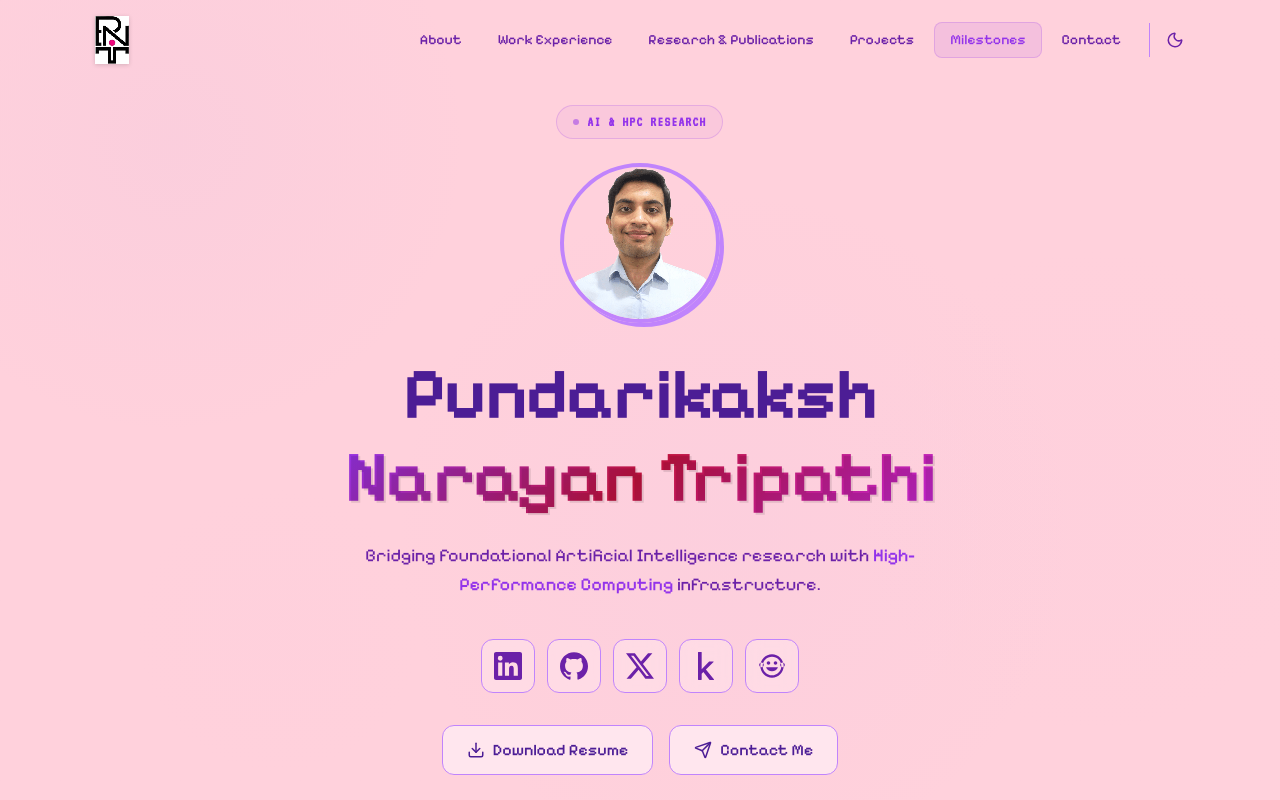
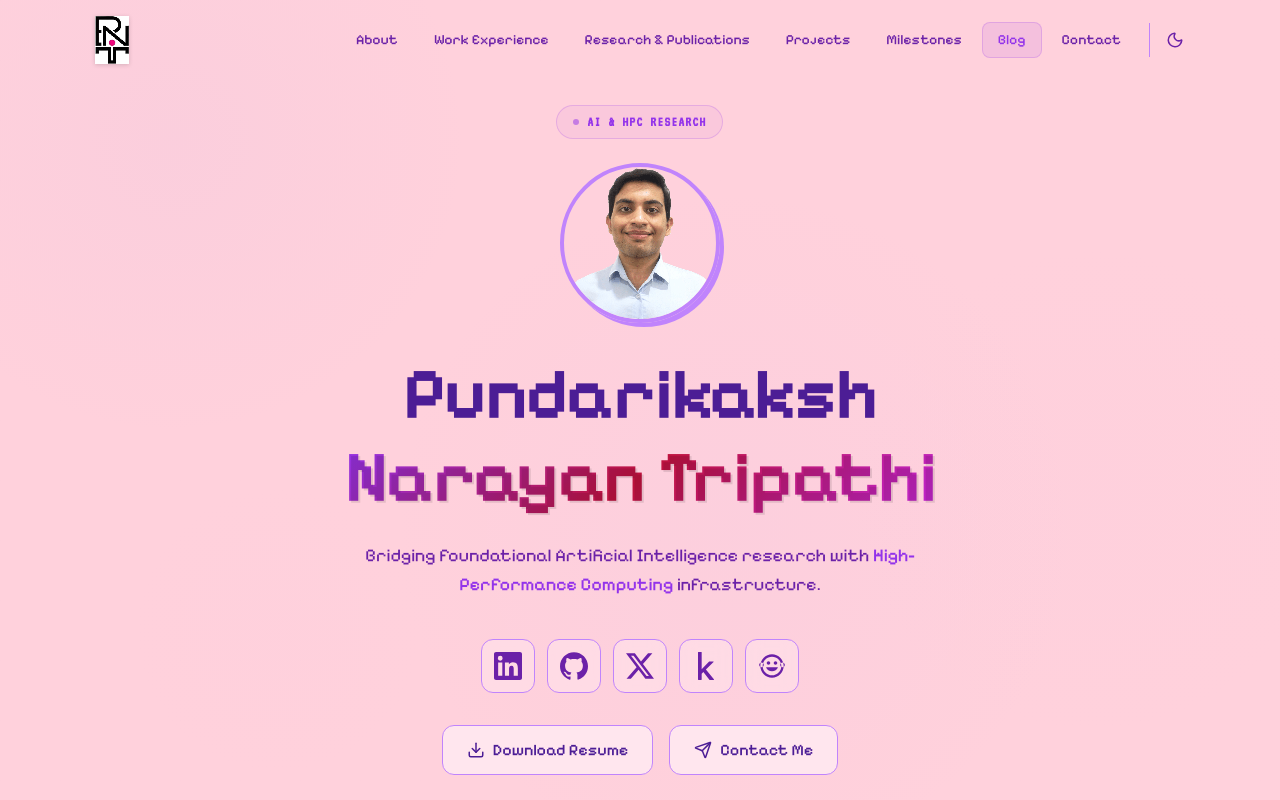
Before and after one commit to abhipandey5/abhipandey5.github.io, a React (Vite) app: page / in a window 1280 px wide. Shown: the top 800 px of the page. Built offline with nearby package versions, Linux system fonts and the light colour scheme.

Commit message:
Update project descriptions and add blog section

```diff
--- a/src/App.jsx
+++ b/src/App.jsx
@@ -9,6 +9,7 @@ import Milestones from './components/Milestones';
 import Footer from './components/Footer';
 import ScrollIndicator from './components/ScrollIndicator';
 import Contact from './components/Contact';
+import Blog from './components/Blog';
 
 function App() {
   return (
@@ -22,6 +23,7 @@ function App() {
         <Research />
         <Projects />
         <Milestones />
+        <Blog />
       </main>
       <Contact />
       <Footer />
--- /dev/null
+++ b/src/components/Blog.jsx
@@ -0,0 +1,32 @@
+import SectionHeading from './SectionHeading';
+import ScrollReveal from './ScrollReveal';
+
+const Blog = () => {
+  return (
+    <section id="blog" className="relative py-32 px-6">
+      <div className="mx-auto max-w-6xl">
+        <SectionHeading
+          label="// Articles & Thoughts"
+          title="Blog"
+          subtitle="Writing about distributed systems, AI infrastructure, and low-level engineering."
+        />
+
+        <ScrollReveal delay={0.1}>
+          <div className="glass-card gradient-border p-8 h-full flex flex-col items-center justify-center text-center min-h-[300px]">
+            <span className="font-mono text-sm tracking-widest uppercase text-lavender font-semibold mb-4">
+              Coming Soon
+            </span>
+            <h3 className="text-xl font-bold text-text-primary mb-2">
+              Stay Tuned
+            </h3>
+            <p className="text-base text-text-secondary max-w-md">
+              I am currently working on documenting my research, explorations in systems engineering, and thoughts on AI infrastructure. Articles will be published here soon.
+            </p>
+          </div>
+        </ScrollReveal>
+      </div>
+    </section>
+  );
+};
+
+export default Blog;
--- a/src/data/content.js
+++ b/src/data/content.js
@@ -68,20 +68,10 @@ export const projects = [
     link: 'https://github.com/PundarikakshNTripathi/Cognova-Amazon-ML-Challenge-2025',
   },
   {
-    id: 'jax-deep-dive',
-    title: 'JAX Deep Dive: GPU Fraud Detection Network',
-    category: 'Hardware-Optimized Inference',
-    description: 'Engineered a GPU-accelerated fraud detection system handling a 577:1 class imbalance across 284,807 European credit card transactions by utilizing JAX functional programming paradigms. Achieved a 3.99x training speedup over PyTorch while maintaining high ROC-AUC/PR-AUC by leveraging @jax.jit compilation and vmap batch transformations.',
-    tags: ['JAX', 'Python', 'CUDA', 'Functional ML'],
-    Icon: Cpu,
-    accentColor: 'pink',
-    link: 'https://github.com/PundarikakshNTripathi/JAX-Deep-Dive',
-  },
-  {
     id: 'nanodist',
-    title: 'nanoDist: Distributed Engine (In Development)',
+    title: 'nanoDist: Distributed Engine',
     category: 'Distributed Systems & Lower-Level AI',
-    description: 'Maximizing memory efficiency across simulated distributed worker nodes by architecting a custom machine learning execution stack entirely in pure NumPy. Scaling foundational model training without external frameworks by engineering manual automatic differentiation, ring all-reduce primitives, ZeRO-1 optimizer state partitioning, and mixed-precision operations.',
+    description: "To truly understand distributed ML systems, I bypassed standard frameworks and built a custom execution stack entirely in NumPy. I engineered manual automatic differentiation and simulated peer-to-peer Ring All-Reduce primitives, successfully slashing peak training memory by 68.07% (down to 34MB/node) using ZeRO Stage 2 partitioning and Activation Checkpointing. Finally, I containerized the engine and exposed it via FastAPI, transforming a raw mathematical experiment into a production-ready system.",
     tags: ['NumPy', 'HPC', 'Distributed Systems'],
     Icon: Network,
     accentColor: 'mauve',
@@ -89,9 +79,9 @@ export const projects = [
   },
   {
     id: 'hivetorch',
-    title: 'HiveTorch: Federated Core (In Development)',
+    title: 'HiveTorch: Federated Core',
     category: 'Distributed Systems & Lower-Level AI',
-    description: 'Enabling privacy-preserving collaborative learning across edge devices by building an end-to-end decentralized Federated Averaging (FedAvg) pipeline in PyTorch. Evaluating statistical data heterogeneity with Dirichlet distribution sharding and orchestrating custom client-side SGD loops with centralized server-side state-dict aggregations.',
+    description: "Driven by the challenge of privacy-preserving AI, I engineered a decentralized Federated Learning (FedAvg) engine deployed as decoupled PyTorch microservices on Kubernetes. By synthesizing extreme data heterogeneity with Dirichlet distribution sharding, I validated the system's algorithmic robustness, maintaining a peak global accuracy of 87.0%. The entire pipeline is fully automated and observable, featuring integrated MLOps tracking via Weights & Biases and real-time telemetry through Prometheus.",
     tags: ['PyTorch', 'Federated Learning', 'Statistics'],
     Icon: Server,
     accentColor: 'peach',
@@ -101,17 +91,17 @@ export const projects = [
     id: 'lumasort-engine',
     title: 'LumaSort-Engine',
     category: 'Graphics & Core Engine',
-    description: 'Achieved real-time rendering speeds of 60+ FPS for complex visual transformations by developing a custom C++20 engine utilizing OpenGL Compute Shaders. Morphed live multimodal inputs into target shapes by implementing global luminance-based 1D optimal transport algorithms with massively parallel pixel processing.',
-    tags: ['C++20', 'OpenGL Compute Shaders', 'OpenCV'],
+    description: "Combining computer vision with fluid dynamics, I developed a custom cross-platform C++20 engine to explore global luminance-based pixel sorting. Leveraging OpenGL 3.3 and GLSL shaders, the engine achieves a silky 60+ FPS while manipulating up to 640,000 concurrent particles. It can seamlessly morph live multimodal inputs—like webcam feeds or interactive drawings—into high-fidelity target shapes using OpenCV. A built-in Dear ImGui panel lets users tweak the GLM-based fluid dynamics in real-time, making it an interactive visual playground.",
+    tags: ['C++20', 'OpenGL 3.3', 'OpenCV'],
     Icon: Eye,
     accentColor: 'lavender',
     link: 'https://github.com/PundarikakshNTripathi/LumaSort-Engine',
   },
   {
     id: 'voltasplat',
-    title: 'VoltaSplat (Active Research)',
+    title: 'VoltaSplat',
     category: 'Graphics & Hardware-Optimized Inference',
-    description: 'Developing a differentiable CUDA rasterization engine from scratch for 3D Gaussian Splatting, extending PyTorch via custom C++ bindings. Engineering parallelized forward/backward pass kernels, utilizing NVIDIA CUB for tile-based radix sorting and hardware-accelerated alpha compositing.',
+    description: "Fascinated by the performance demands of 3D Gaussian Splatting, I built a differentiable CUDA rasterization engine directly integrated into PyTorch. By architecting 16x16 tile-based kernels and leveraging NVIDIA CUB for ultra-fast 64-bit depth sorting, the engine achieves 476+ FPS rendering with sub-17ms forward passes for 1M points. Strict memory caching kept peak VRAM under 951MB, proving that high-fidelity volumetric rendering can be both blazingly fast and resource-efficient.",
     tags: ['C++20', 'CUDA C++', 'PyTorch', '3DGS'],
     Icon: Layers,
     accentColor: 'mauve',
@@ -119,9 +109,9 @@ export const projects = [
   },
   {
     id: 'ternix-engine',
-    title: 'TernixEngine (In Development)',
+    title: 'TernixEngine',
     category: 'Hardware-Optimized Inference',
-    description: 'Building a dependency-free C++ inference backend specifically optimized for 1.58-bit ternary Vision-Language Models. Replacing standard FP16 matrix multiplications with AVX2 SIMD-accelerated integer additions to drastically reduce memory footprint and maximize token throughput.',
+    description: "I set out to push the limits of edge inference for 1.58-bit ternary LLMs. By engineering a dependency-free C++20 backend from scratch, I eliminated floating-point bottlenecks, replacing standard FP16 math with AVX2 SIMD-accelerated integer additions. This hardware-native approach processed tensor transformations entirely within L0 registers, delivering a massive 8.2x speedup over scalar baselines while exposing a seamless Python API via PyBind11.",
     tags: ['C++20', 'AVX2 SIMD', 'HPC'],
     Icon: Cpu,
     accentColor: 'peach',
@@ -158,5 +148,6 @@ export const navItems = [
   { id: 'research', label: 'Research & Publications' },
   { id: 'projects', label: 'Projects' },
   { id: 'milestones', label: 'Milestones' },
+  { id: 'blog', label: 'Blog' },
   { id: 'contact', label: 'Contact' },
 ];
```
